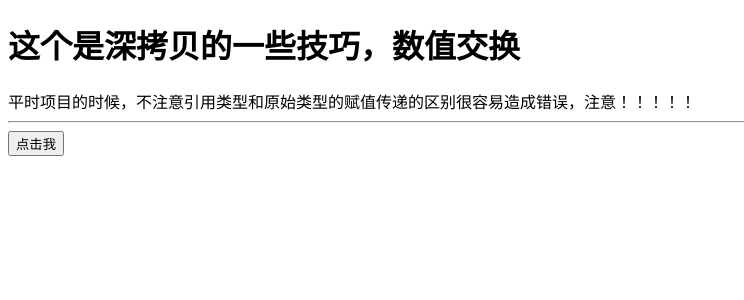
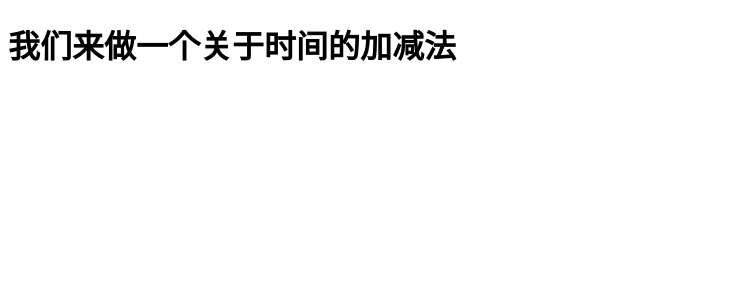
Before and after one commit to wieLai/mydemo, a Vue app: page /#/ in a window 1280 px wide. Shown: the top 300 px of the page, without its empty margins (0-744 px from the left). Built offline with nearby package versions, Linux system fonts and the light colour scheme.

Commit message:
我们来做一个关于时间的加减法

```diff
--- a/src/App.vue
+++ b/src/App.vue
@@ -1,8 +1,6 @@
 <template>
   <div class="app">
-<h1>这个是深拷贝的一些技巧，数值交换</h1>
-<span>平时项目的时候，不注意引用类型和原始类型的赋值传递的区别很容易造成错误，注意！！！！！</span><br><hr>
-<input type="button" value="点击我" @click="handleClick">
+<h1>我们来做一个关于时间的加减法</h1>
   </div>
 </template>
 
@@ -11,49 +9,62 @@
 export default {
   data () {
     return {
-
+      startTime: '2019-10-30 22:50:00',
+      endTime: '2019-10-31 00:00:00'
     }
   },
+  // mounted () {
+  //   let startTime = new Date(this.startTime)
+  //   let endTime = new Date(this.endTime)
+  //   console.log(startTime) // Wed Oct 30 2019 22:50:00 GMT+0800 (中国标准时间)
+  //   console.log(endTime) // Thu Oct 31 2019 00:00:00 GMT+0800 (中国标准时间
 
-  methods: {
-    handleClick () {
-      // let num1 = 'aaa'
-      // let num2 = num1
-      // console.log(num1 === num2) // true  原始类型交换的是真正的值，
+  //   let duration = endTime - startTime
+  //   console.log(duration) // 得到是一个毫秒数4200000
 
-      // let obj1 = { name: '罗' }
-      // let obj2 = obj1
-      // console.log(obj1 === obj2) // true  引用类型交换的是指针，
+  //   // 拿到毫秒数就可以进行换算了，1s===1000ms
+  //   let hour = parseInt(duration / 1000 / 60 / 60)
+  //   console.log(hour) // 1.1666666666666667 // 1
 
-      // 那我们对一些引用类内的值进行交换的时候就需要注意了
-      // 下面是最简洁的深拷贝之一
-      // let obj = { name: 'Luo' }
-      // obj.handle = function () {
-      //   console.log('momoda')
-      // }
-      // let obj2 = JSON.parse(JSON.stringify(obj))
-      // console.log(obj === obj2)
-      // // false   简洁是简洁了，但是如果被拷贝的对象中的成员是函数的话， 被拷贝过来的会被丢失
-      // console.log(obj)
-      // console.log(obj2)
+  //   // let min = (duration - hour * 1000 * 60 * 60) / 1000 / 60
+  //   // console.log(min) // 10
 
-      // es6中的数值交换,,需求，我们要下面这个对象中的两个值进行交换
-      let obj1 = { num1: 10, num2: 20 }
-      // 如果我们没有进行深拷贝，，那我们就很可能这样写
-      // obj1.num1 = obj1.num2 // 在这一步的时候，num2已经等于num1了，下面的再交换已经没意义了
-      // obj1.num2 = obj1.num1
-      // console.log(obj1) // {num1: 20, num2: 20}
+  //   let minutes = duration / 1000 / 60 - hour * 60
+  //   console.log(minutes) // 10
 
-      // es6
-      console.log(obj1);// {num1: 10, num2: 20}
-      [obj1.num1, obj1.num2] = [obj1.num2, obj1.num1] // 使用这个东西的前面语句记得加上;要不报错都不知道怎么回事
-      console.log(obj1) // {num1: 20, num2: 10}
+  //   console.log(`${hour}时${minutes}分`)
+  // },
+  created () {
+    let startTime = '15:20'
+    let endTime = '08:08'
+    // let startTime = '18:20'
+    // let endTime = '20:30'
+
+    let startTime0 = +startTime.split(':')[0]
+    let startTime1 = +startTime.split(':')[1]
+    console.log(startTime0)// 15
+    console.log(startTime1)// 20
+
+    let endTime0 = +endTime.split(':')[0]
+    let endTime1 = +endTime.split(':')[1]
+    console.log(endTime0) // 08
+    console.log(endTime1)// 08
+
+    let min = endTime1 - startTime1
+    let hour = endTime0 - startTime0
+    if (hour < 0) {
+      hour += 24
     }
+    if (min < 0) {
+      hour--
+      min += 60
+    }
+    console.log(`${hour}时${min}`)
   }
 
 }
 </script>
 
-<style>
+<style lang="less" scoped>
 
 </style>
```
